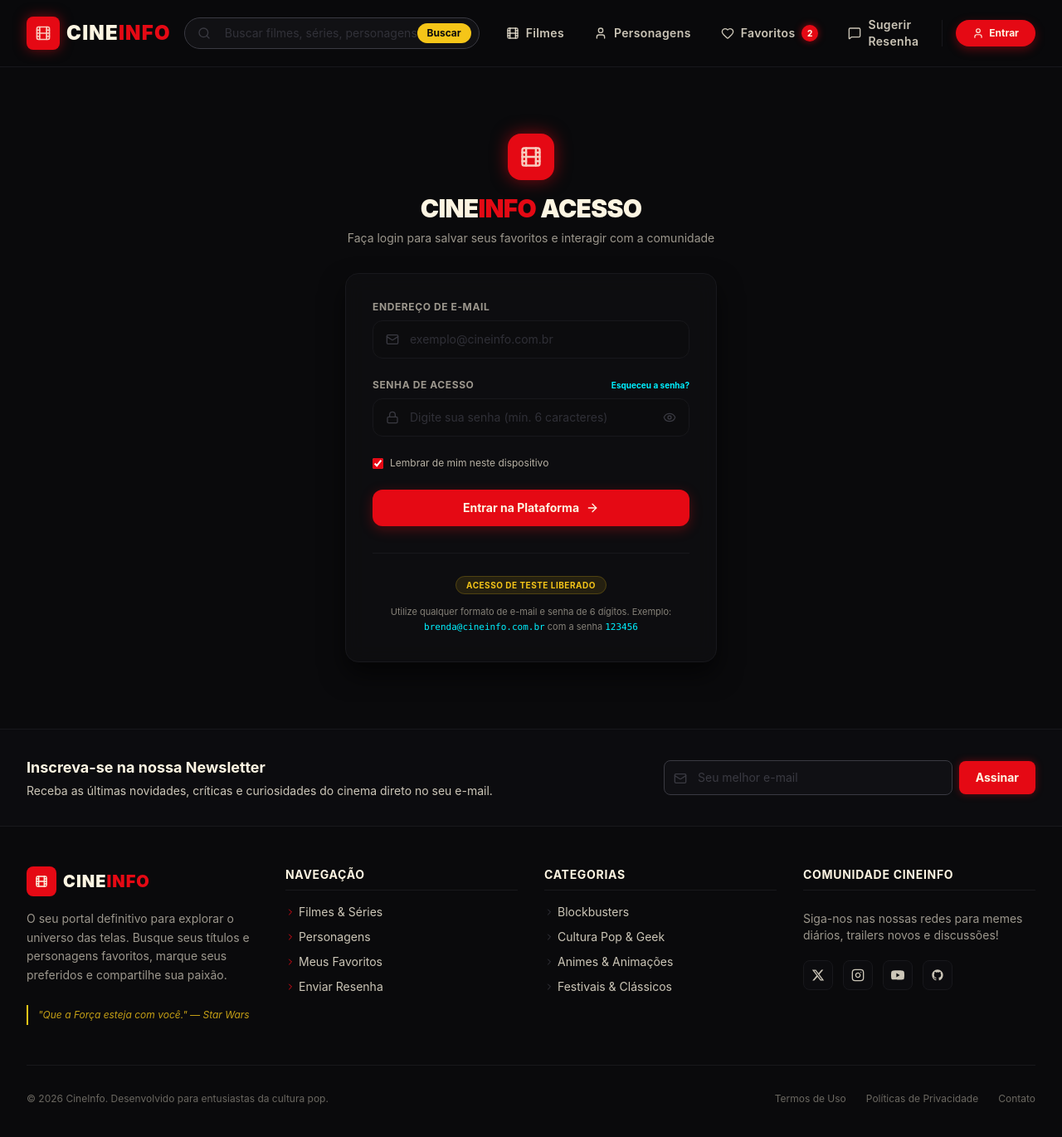
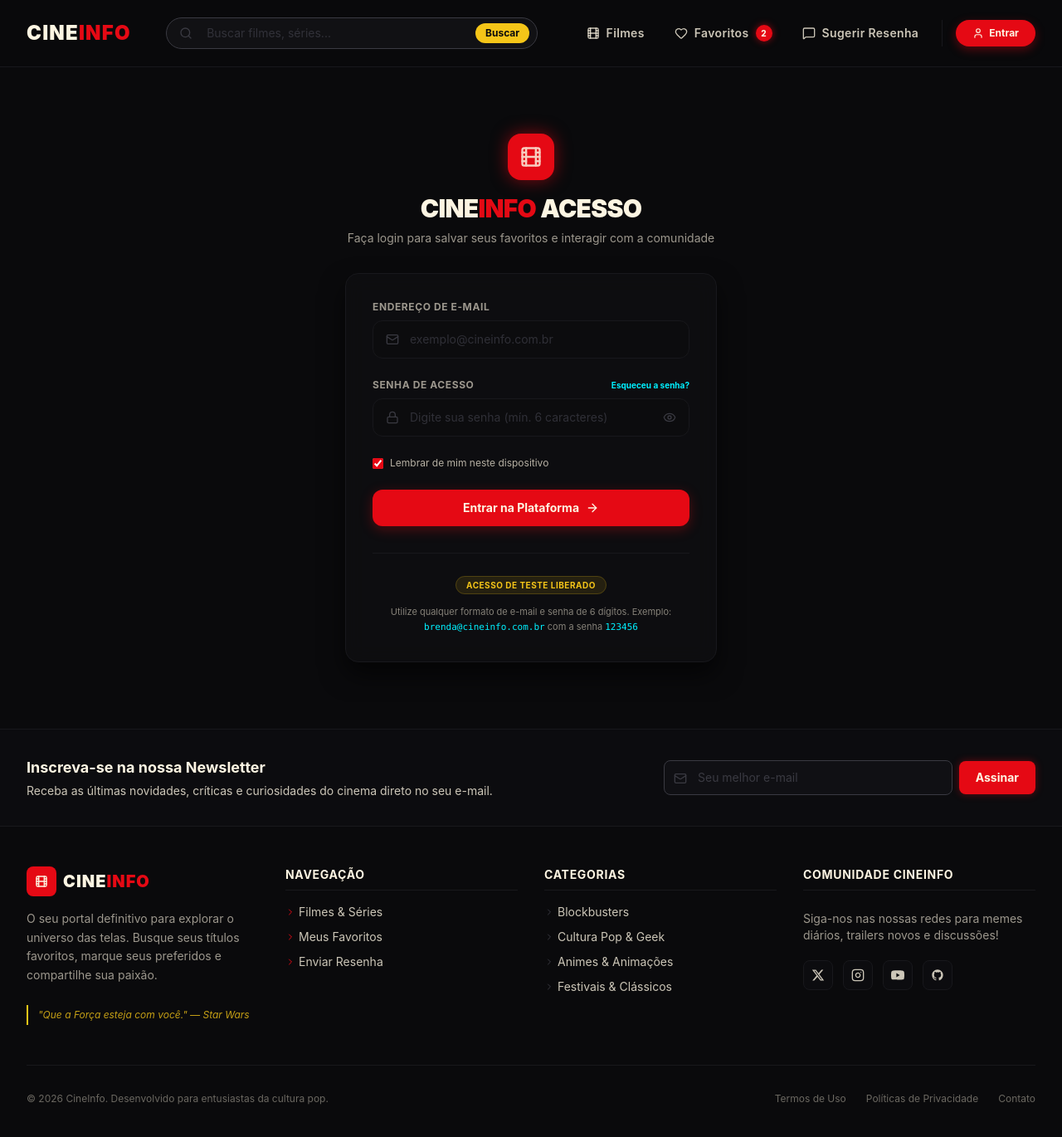
Before and after one commit to brendajacques/cineinfo-react-frontend, a React (Vite) app: page /login in a window 1280 px wide. Shown: the top 1370 px of the page at 83% size. Built offline with nearby package versions, Linux system fonts and the light colour scheme.

Commit message:
feat(nav): remove brand logo and character navigation links

```diff
--- a/src/App.jsx
+++ b/src/App.jsx
@@ -247,13 +247,13 @@
 
           <form onSubmit={handleAddReview} className="space-y-4">
             <div>
-              <label className="block text-xs font-bold uppercase tracking-wider text-cinema-popcorn/60 mb-2">Título do Filme/Série/Personagem</label>
+              <label className="block text-xs font-bold uppercase tracking-wider text-cinema-popcorn/60 mb-2">Título do Filme/Série</label>
               <input
                 type="text"
                 required
                 value={reviewTitle}
                 onChange={(e) => setReviewTitle(e.target.value)}
-                placeholder="Ex: Matrix Resurrections, Homem de Ferro..."
+                placeholder="Ex: Matrix Resurrections, Stranger Things..."
                 className="w-full rounded-lg border border-cinema-charcoal bg-cinema-black/40 px-4 py-2.5 text-sm text-cinema-popcorn placeholder-cinema-gray outline-none focus:border-cinema-red"
               />
             </div>
@@ -268,7 +268,6 @@
                 >
                   <option value="filme">Filme</option>
                   <option value="série">Série</option>
-                  <option value="personagem">Personagem</option>
                 </select>
               </div>
               <div className="flex items-end">
--- a/src/components/Footer.jsx
+++ b/src/components/Footer.jsx
@@ -55,7 +55,7 @@
               </span>
             </Link>
             <p className="text-sm leading-relaxed text-cinema-popcorn/60">
-              O seu portal definitivo para explorar o universo das telas. Busque seus títulos e personagens favoritos, marque seus preferidos e compartilhe sua paixão.
+              O seu portal definitivo para explorar o universo das telas. Busque seus títulos favoritos, marque seus preferidos e compartilhe sua paixão.
             </p>
             <div className="italic text-xs border-l-2 border-cinema-gold pl-3 text-cinema-gold/80 py-1 mt-2">
               "Que a Força esteja com você." — Star Wars
@@ -71,11 +71,6 @@
               <li>
                 <Link to="/" className="flex items-center gap-1 hover:text-cinema-gold transition-colors duration-200">
                   <ChevronRight className="h-3 w-3 text-cinema-red" /> Filmes & Séries
-                </Link>
-              </li>
-              <li>
-                <Link to="/personagens" className="flex items-center gap-1 hover:text-cinema-gold transition-colors duration-200">
-                  <ChevronRight className="h-3 w-3 text-cinema-red" /> Personagens
                 </Link>
               </li>
               <li>
--- a/src/components/Header.jsx
+++ b/src/components/Header.jsx
@@ -13,14 +13,13 @@
   const handleSearchSubmit = (e) => {
     e.preventDefault();
     if (searchQuery.trim()) {
-      alert(`Buscando por: "${searchQuery}" em Filmes, Séries e Personagens...`);
+      alert(`Buscando por: "${searchQuery}" em Filmes e Séries...`);
       // Implementar redirecionamento ou lógica de busca real futuramente
     }
   };
 
   const navLinks = [
     { to: '/', label: 'Filmes', icon: Film },
-    { to: '/personagens', label: 'Personagens', icon: User },
     { to: '/favoritos', label: 'Favoritos', icon: Heart, badge: favoritesCount },
     { to: '/sugerir-resenha', label: 'Sugerir Resenha', icon: MessageSquare },
   ];
@@ -32,9 +31,6 @@
 
           {/* Logo Section */}
           <Link to="/" className="flex items-center gap-2 group shrink-0">
-            <div className="flex h-10 w-10 items-center justify-center rounded-lg bg-cinema-red text-cinema-popcorn shadow-[0_0_15px_rgba(229,9,20,0.5)] transition-transform duration-300 group-hover:scale-110">
-              <Film className="h-5 w-5 animate-pulse" />
-            </div>
             <span className="text-2xl font-black tracking-wider text-cinema-popcorn transition-colors group-hover:text-cinema-gold">
               CINE<span className="text-cinema-red">INFO</span>
             </span>
@@ -47,7 +43,7 @@
           >
             <input
               type="text"
-              placeholder="Buscar filmes, séries, personagens..."
+              placeholder="Buscar filmes, séries..."
               value={searchQuery}
               onChange={(e) => setSearchQuery(e.target.value)}
               className="w-full rounded-full border border-cinema-gray bg-cinema-charcoal/60 px-5 py-2 pl-12 text-sm text-cinema-popcorn placeholder-cinema-gray/80 outline-none transition-all duration-300 focus:border-cinema-gold focus:bg-cinema-charcoal focus:ring-1 focus:ring-cinema-gold/30"
```
